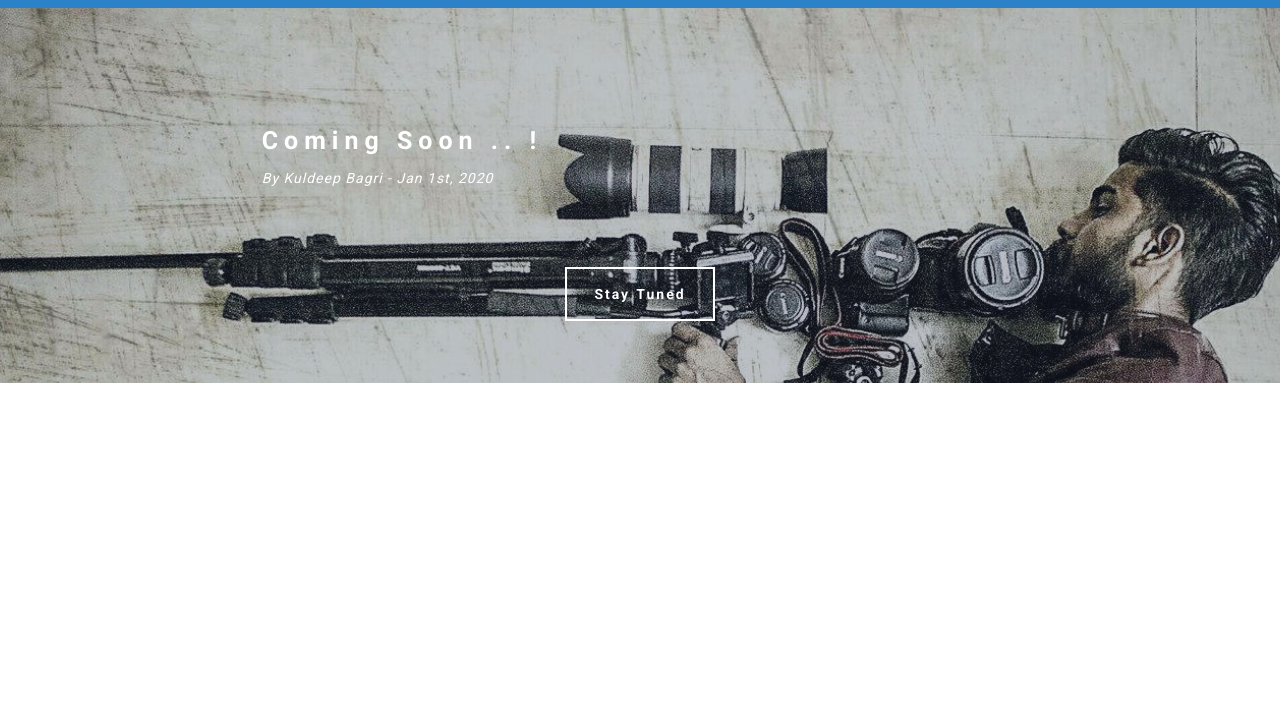
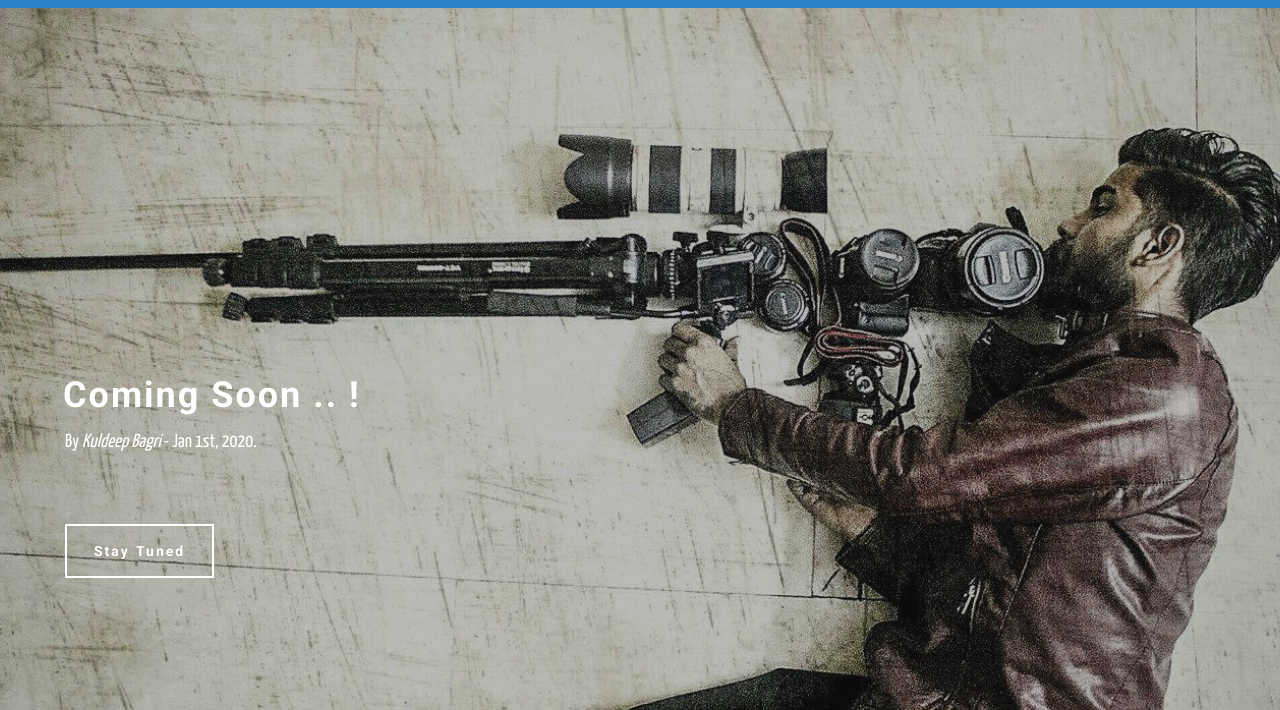
Before and after one commit to solemnweddings/solemnweddings.github.io, a plain HTML site: page blog.html in a window 1280 px wide. Shown: the part 90-800 px from the top of the page. Drawn offline with Linux system fonts and the light colour scheme.

Commit message:
create github pages

```diff
--- a/assets/mobirise/css/mbr-additional.css
+++ b/assets/mobirise/css/mbr-additional.css
@@ -1,4 +1,5 @@
 @import url(https://fonts.googleapis.com/css?family=Indie+Flower);
+@import url(https://fonts.googleapis.com/css?family=Yanone+Kaffeesatz:400,300,700);
 
 #slider-7 P {
   text-align: left;
@@ -75,17 +76,7 @@
   font-size: 20px;
 }
 
-#content5-o .mbr-header .mbr-header__text {
-  text-align: left;
-  color: #fff;
-}
-#content5-o .mbr-header .mbr-header__subtext {
-  text-align: left;
-  color: #fff;
-}
-#content5-o .mbr-article {
-  color: #fff;
-}
+
 #ext_menu-g .mbr-brand__name {
   font-size: 16px;
 }
@@ -102,3 +93,10 @@
   font-family: 'Indie Flower', cursive;
   font-size: 20px;
 }
+#header1-s P {
+  font-family: 'Yanone Kaffeesatz', sans-serif;
+  font-size: 19px;
+}
+#header1-s H1 {
+  font-size: 36px;
+}
--- a/blog.html
+++ b/blog.html
@@ -12,6 +12,7 @@
   <title>Blog</title>
   <link rel="stylesheet" href="https://fonts.googleapis.com/css?family=Roboto:700,400&subset=cyrillic,latin,greek,vietnamese">
   <link rel="stylesheet" href="assets/bootstrap/css/bootstrap.min.css">
+  <link rel="stylesheet" href="assets/animatecss/animate.min.css">
   <link rel="stylesheet" href="assets/mobirise/css/style.css">
   <link rel="preload" as="style" href="assets/mobirise/css/mbr-additional.css"><link rel="stylesheet" href="assets/mobirise/css/mbr-additional.css" type="text/css">
 
@@ -43,27 +44,21 @@
     </div>
 </section>
 
-<section class="engine"><a href="https://mobirise.info/v">free html templates</a></section><section class="mbr-section mbr-section--relative mbr-section--fixed-size mbr-parallax-background mbr-after-navbar" id="content5-o" data-rv-view="85" style="background-image: url(assets/images/blog-pic1-1440x786.jpeg);">
-    <div class="mbr-overlay" style="opacity: 0.3; background-color: rgb(40, 50, 78);"></div>
-    <div class="mbr-section__container container mbr-section__container--first" style="padding-top: 124px;">
-        <div class="mbr-header mbr-header--wysiwyg row">
-            <div class="col-sm-8 col-sm-offset-2">
-                <h3 class="mbr-header__text">Coming Soon .. !</h3>
-                <p class="mbr-header__subtext">By Kuldeep Bagri - Jan 1st, 2020</p>
-            </div>
+<section class="engine"><a href="https://mobirise.info/n">free simple web templates</a></section><section class="mbr-box mbr-section mbr-section--relative mbr-section--fixed-size mbr-section--full-height mbr-section--bg-adapted mbr-parallax-background" id="header1-s" data-rv-view="287" style="background-image: url(assets/images/blog-pic1-1440x786.jpeg);">
+    <div class="mbr-box__magnet mbr-box__magnet--sm-padding mbr-box__magnet--center-left mbr-after-navbar">
+        <div class="mbr-overlay" style="opacity: 0.3; background-color: rgb(34, 34, 34);"></div>
+        <div class="mbr-box__container mbr-section__container container">
+            <div class="mbr-box mbr-box--stretched"><div class="mbr-box__magnet mbr-box__magnet--center-left">
+                <div class="row"><div class=" col-sm-6">
+                    <div class="mbr-hero animated fadeInUp">
+                        <h1 class="mbr-hero__text"><br><br><br><br>Coming Soon .. !<br></h1>
+                        <p class="mbr-hero__subtext">By <em>Kuldeep Bagri</em> - Jan 1st, 2020.<br><br></p>
+                    </div>
+                    <div class="mbr-buttons btn-inverse mbr-buttons--left"> <a class="mbr-buttons__btn btn btn-lg btn-default animated fadeInUp delay" href="https://mobirise.com">Stay Tuned</a></div>
+                </div></div>
+            </div></div>
         </div>
-    </div>
-    <div class="mbr-section__container container mbr-section__container--middle">
-        <div class="row">
-            <div class="mbr-article mbr-article--wysiwyg col-sm-8 col-sm-offset-2"></div>
-        </div>
-    </div>
-    <div class="mbr-section__container container mbr-section__container--last" style="padding-bottom: 62px;">
-        <div class="row">
-            <div class="col-sm-8 col-sm-offset-2">
-                <div class="mbr-buttons mbr-buttons--center btn-inverse"><a class="mbr-buttons__btn btn btn-lg btn-default" href="https://mobirise.com">Stay Tuned</a></div>
-            </div>
-        </div>
+
     </div>
 </section>
 
```
Also changed, not shown: about.html (+2 -2 lines), gallery.html (+2 -2 lines), index.html (+1 -1 lines), 1 other file.
